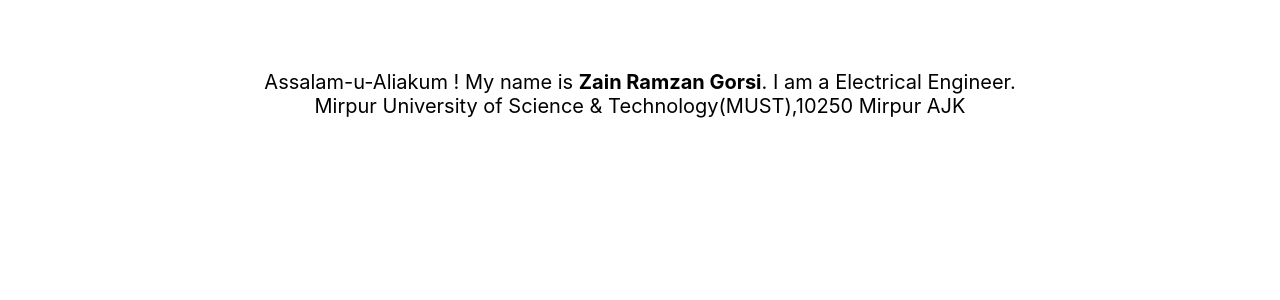
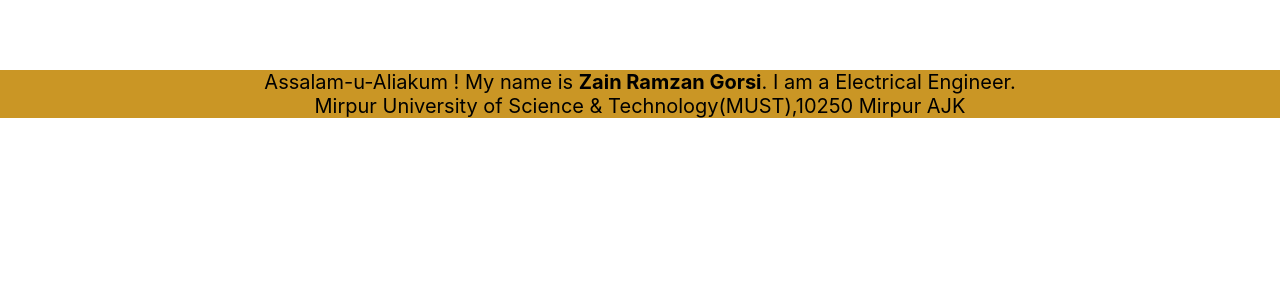
Before and after one commit to ZainRamzanGorsi/bootCamp2020_Class02_React-Base-App, a React (Create React App) app: page / in a window 1280 px wide. Shown: the top 300 px of the page. Built offline with nearby package versions, Linux system fonts and the light colour scheme.

Commit message:
Update Background Color

```diff
--- a/src/App.css
+++ b/src/App.css
@@ -2,6 +2,9 @@
   text-align: center;
   font-size: 20px;
   margin-top: 70px;
+}
+div{
+  background-color: #ca9625;
 }
 
 .App-logo {
```
